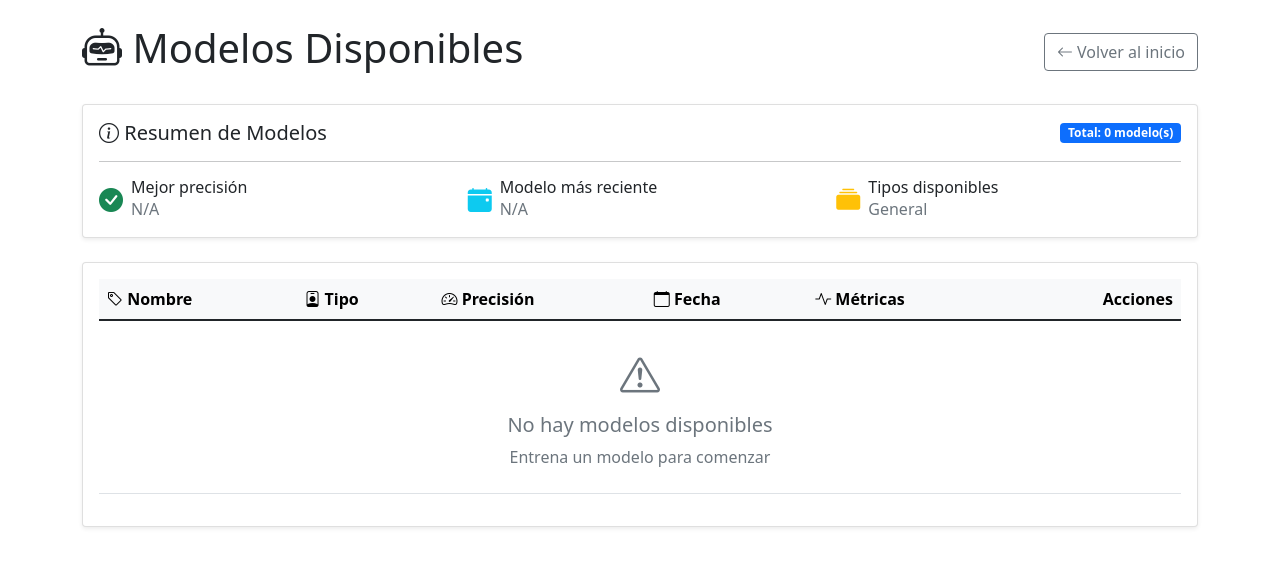
After one commit to Brayan7273/proyecto_consumidores, a Flask app: page /modelos in a window 1280 px wide. The commit adds this page. Shown: the top 567 px of the page. Run offline with Flask 3, Linux system fonts and the light colour scheme; some libraries are stand-ins or nearby versions.

Commit message:
Pantalla de modelos

```diff
--- a/app/routes.py
+++ b/app/routes.py
@@ -1,4 +1,4 @@
-from flask import render_template, request, redirect, send_file, url_for, flash, send_from_directory
+from flask import jsonify, render_template, request, redirect, send_file, url_for, flash, send_from_directory
 from werkzeug.utils import secure_filename
 from datetime import datetime
 import os
@@ -356,21 +356,25 @@ def entrenar_modelo(df):
 
     return model_path
 
+
 @app.route('/modelos')
 def modelos():
-    modelos = []
+    modelos_info = []
     for model_path in get_model_files():
         model_data = joblib.load(model_path)
-        modelos.append({
+        modelos_info.append({
             'nombre': os.path.basename(model_path),
+            'tipo_consumidor': 'General',  # O actualízalo si tu modelo es específico
+            'precision': model_data.get('accuracy', 'N/A'),
             'fecha': model_data['training_date'],
+            'metricas': model_data.get('report', {}),
             'ruta': model_path
         })
 
     # Ordenar por fecha (más reciente primero)
-    modelos.sort(key=lambda x: x['fecha'], reverse=True)
+    modelos_info.sort(key=lambda x: x['fecha'], reverse=True)
 
-    return render_template('modelos.html', modelos=modelos)
+    return render_template('modelos.html', modelos=modelos_info)
 
 @app.route('/predecir', methods=['GET', 'POST'])
 def predecir():
@@ -453,3 +457,26 @@ def eliminar_modelo(modelname):
         flash(f'Error al eliminar el modelo: {str(e)}', 'danger')
 
     return redirect(url_for('modelos'))
+
+@app.route('/metricas_modelo/<nombre>')
+def metricas_modelo(nombre):
+    model_path = os.path.join(MODEL_FOLDER, nombre)
+    if not os.path.exists(model_path):
+        return jsonify({"error": "Modelo no encontrado"}), 404
+
+    model_data = joblib.load(model_path)
+    return jsonify({
+        'nombre': nombre,
+        'precision': model_data.get('accuracy', 0),
+        'fecha': model_data['training_date'],
+        'metricas': model_data.get('report', {})
+    })
+
+@app.route('/seleccionar_modelo/<nombre>', methods=['POST'])
+def seleccionar_modelo(nombre):
+    session['modelo_seleccionado'] = nombre  # Usa Flask-Session
+    return jsonify({
+        'status': 'success',
+        'modelo': nombre,
+        'message': 'Modelo seleccionado para predicciones'
+    })
--- a/app/templates/base.html
+++ b/app/templates/base.html
@@ -42,6 +42,11 @@
                         </a>
                     </li>
                     <li class="nav-item">
+                        <a class="nav-link" href="{{ url_for('modelos') }}">
+                            <i class="bi bi-robot me-1"></i> Modelos
+                        </a>
+                    </li>
+                    <li class="nav-item">
                         <a class="nav-link" href="#">
                             <i class="bi bi-graph-up me-1"></i> Análisis
                         </a>
--- /dev/null
+++ b/app/templates/modelos.html
@@ -0,0 +1,375 @@
+
+<!DOCTYPE html>
+<html lang="es">
+<head>
+    <meta charset="UTF-8">
+    <title>Modelos Generados</title>
+    <link href="https://cdn.jsdelivr.net/npm/bootstrap@5.1.3/dist/css/bootstrap.min.css" rel="stylesheet">
+    <link rel="stylesheet" href="https://cdn.jsdelivr.net/npm/bootstrap-icons@1.8.1/font/bootstrap-icons.css">
+    <style>
+        .badge-accuracy {
+            font-size: 0.9em;
+            padding: 0.35em 0.65em;
+        }
+        .model-actions {
+            white-space: nowrap;
+        }
+        .progress {
+            height: 20px;
+            width: 100px;
+            margin-top: 5px;
+        }
+        .progress-bar {
+            background-color: #4CAF50;
+        }
+        pre {
+            background-color: #f8f9fa;
+            padding: 15px;
+            border-radius: 5px;
+        }
+    </style>
+</head>
+<body>
+    <div class="container mt-4">
+        <div class="d-flex justify-content-between align-items-center mb-4">
+            <h1><i class="bi bi-robot"></i> Modelos Disponibles</h1>
+            <a href="/" class="btn btn-outline-secondary">
+                <i class="bi bi-arrow-left"></i> Volver al inicio
+            </a>
+        </div>
+
+        <div class="card shadow-sm mb-4">
+            <div class="card-body">
+                <div class="d-flex justify-content-between align-items-center">
+                    <h5 class="card-title mb-0">
+                        <i class="bi bi-info-circle"></i> Resumen de Modelos
+                    </h5>
+                    <span class="badge bg-primary">
+                        Total: {{ modelos|length }} modelo(s)
+                    </span>
+                </div>
+                <hr>
+                <div class="row">
+                    <div class="col-md-4">
+                        <div class="d-flex align-items-center">
+                            <i class="bi bi-check-circle-fill text-success fs-4 me-2"></i>
+                            <div>
+                                <h6 class="mb-0">Mejor precisión</h6>
+                                <span class="text-muted">
+                                    {% if modelos %}
+                                        {{ (modelos|max(attribute='precision')).precision|round(2) }}%
+                                    {% else %}
+                                        N/A
+                                    {% endif %}
+                                </span>
+                            </div>
+                        </div>
+                    </div>
+                    <div class="col-md-4">
+                        <div class="d-flex align-items-center">
+                            <i class="bi bi-calendar-event-fill text-info fs-4 me-2"></i>
+                            <div>
+                                <h6 class="mb-0">Modelo más reciente</h6>
+                                <span class="text-muted">
+                                    {% if modelos %}
+                                        {{ modelos[0].fecha }}
+                                    {% else %}
+                                        N/A
+                                    {% endif %}
+                                </span>
+                            </div>
+                        </div>
+                    </div>
+                    <div class="col-md-4">
+                        <div class="d-flex align-items-center">
+                            <i class="bi bi-collection-fill text-warning fs-4 me-2"></i>
+                            <div>
+                                <h6 class="mb-0">Tipos disponibles</h6>
+                                <span class="text-muted">
+                                    {% set tipos = modelos|map(attribute='tipo_consumidor')|unique|list %}
+                                    {{ tipos|join(', ') if tipos else 'General' }}
+                                </span>
+                            </div>
+                        </div>
+                    </div>
+                </div>
+            </div>
+        </div>
+
+        <div class="card shadow-sm">
+            <div class="card-body">
+                <div class="table-responsive">
+                    <table class="table table-hover">
+                        <thead class="table-light">
+                            <tr>
+                                <th><i class="bi bi-tag"></i> Nombre</th>
+                                <th><i class="bi bi-person-badge"></i> Tipo</th>
+                                <th><i class="bi bi-speedometer2"></i> Precisión</th>
+                                <th><i class="bi bi-calendar"></i> Fecha</th>
+                                <th><i class="bi bi-activity"></i> Métricas</th>
+                                <th class="text-end">Acciones</th>
+                            </tr>
+                        </thead>
+                        <tbody>
+                            {% for modelo in modelos %}
+                            <tr>
+                                <td>
+                                    <strong>{{ modelo.nombre }}</strong>
+                                    {% if session.get('modelo_seleccionado') == modelo.nombre %}
+                                        <span class="badge bg-success ms-2">Seleccionado</span>
+                                    {% endif %}
+                                </td>
+                                <td>
+                                    <span class="badge bg-info text-dark">
+                                        {{ modelo.tipo_consumidor }}
+                                    </span>
+                                </td>
+                                <td>
+                                    <div class="d-flex align-items-center">
+                                        <div class="progress me-2">
+                                            <div class="progress-bar" role="progressbar"
+                                                 style="width: {{ modelo.precision * 100 }}%"
+                                                 aria-valuenow="{{ modelo.precision * 100 }}"
+                                                 aria-valuemin="0"
+                                                 aria-valuemax="100">
+                                            </div>
+                                        </div>
+                                        <span>{{ (modelo.precision * 100)|round(2) }}%</span>
+                                    </div>
+                                </td>
+                                <td>{{ modelo.fecha }}</td>
+                                <td>
+                                    <button class="btn btn-sm btn-outline-primary"
+                                            onclick="verMetricas('{{ modelo.nombre }}')">
+                                        <i class="bi bi-graph-up"></i> Ver
+                                    </button>
+                                </td>
+                                <td class="model-actions text-end">
+                                    <div class="btn-group" role="group">
+                                        <button class="btn btn-sm btn-success"
+                                                onclick="seleccionarModelo('{{ modelo.nombre }}')"
+                                                {% if session.get('modelo_seleccionado') == modelo.nombre %}disabled{% endif %}>
+                                            <i class="bi bi-check-circle"></i> Usar
+                                        </button>
+                                        <a href="/descargar_modelo/{{ modelo.nombre }}"
+                                           class="btn btn-sm btn-outline-secondary">
+                                            <i class="bi bi-download"></i>
+                                        </a>
+                                        <button class="btn btn-sm btn-outline-danger"
+                                                onclick="confirmarEliminacion('{{ modelo.nombre }}')">
+                                            <i class="bi bi-trash"></i>
+                                        </button>
+                                    </div>
+                                </td>
+                            </tr>
+                            {% else %}
+                            <tr>
+                                <td colspan="6" class="text-center text-muted py-4">
+                                    <i class="bi bi-exclamation-triangle fs-1"></i>
+                                    <h5 class="mt-2">No hay modelos disponibles</h5>
+                                    <p class="mb-0">Entrena un modelo para comenzar</p>
+                                </td>
+                            </tr>
+                            {% endfor %}
+                        </tbody>
+                    </table>
+                </div>
+            </div>
+        </div>
+    </div>
+
+    <!-- Modal para métricas -->
+    <div class="modal fade" id="metricasModal" tabindex="-1" aria-hidden="true">
+        <div class="modal-dialog modal-lg">
+            <div class="modal-content">
+                <div class="modal-header bg-light">
+                    <h5 class="modal-title">
+                        <i class="bi bi-graph-up"></i> Detalles del Modelo
+                    </h5>
+                    <button type="button" class="btn-close" data-bs-dismiss="modal" aria-label="Close"></button>
+                </div>
+                <div class="modal-body" id="metricasDetalle">
+                    <div class="text-center py-4">
+                        <div class="spinner-border text-primary" role="status">
+                            <span class="visually-hidden">Cargando...</span>
+                        </div>
+                        <p class="mt-2">Cargando métricas del modelo...</p>
+                    </div>
+                </div>
+                <div class="modal-footer">
+                    <button type="button" class="btn btn-secondary" data-bs-dismiss="modal">
+                        <i class="bi bi-x-circle"></i> Cerrar
+                    </button>
+                </div>
+            </div>
+        </div>
+    </div>
+
+    <!-- Modal de confirmación -->
+    <div class="modal fade" id="confirmModal" tabindex="-1" aria-hidden="true">
+        <div class="modal-dialog">
+            <div class="modal-content">
+                <div class="modal-header bg-warning text-dark">
+                    <h5 class="modal-title">
+                        <i class="bi bi-exclamation-triangle"></i> Confirmar acción
+                    </h5>
+                    <button type="button" class="btn-close" data-bs-dismiss="modal" aria-label="Close"></button>
+                </div>
+                <div class="modal-body">
+                    <p>¿Estás seguro que deseas eliminar este modelo? Esta acción no se puede deshacer.</p>
+                    <p class="fw-bold" id="modeloAEliminar"></p>
+                </div>
+                <div class="modal-footer">
+                    <button type="button" class="btn btn-secondary" data-bs-dismiss="modal">
+                        <i class="bi bi-x-circle"></i> Cancelar
+                    </button>
+                    <button type="button" class="btn btn-danger" id="confirmDeleteBtn">
+                        <i class="bi bi-trash"></i> Eliminar
+                    </button>
+                </div>
+            </div>
+        </div>
+    </div>
+
+    <script src="https://cdn.jsdelivr.net/npm/bootstrap@5.1.3/dist/js/bootstrap.bundle.min.js"></script>
+    <script>
+        // Función para ver métricas detalladas
+        function verMetricas(nombre) {
+            const modal = new bootstrap.Modal(document.getElementById('metricasModal'));
+            const detalle = document.getElementById('metricasDetalle');
+
+            detalle.innerHTML = `
+                <div class="text-center py-4">
+                    <div class="spinner-border text-primary" role="status">
+                        <span class="visually-hidden">Cargando...</span>
+                    </div>
+                    <p class="mt-2">Cargando métricas del modelo...</p>
+                </div>
+            `;
+
+            modal.show();
+
+            fetch(`/metricas_modelo/${encodeURIComponent(nombre)}`)
+                .then(response => response.json())
+                .then(data => {
+                    let html = `
+                        <div class="row">
+                            <div class="col-md-6">
+                                <h5><i class="bi bi-info-circle"></i> Información Básica</h5>
+                                <ul class="list-group list-group-flush mb-3">
+                                    <li class="list-group-item d-flex justify-content-between align-items-center">
+                                        <span>Nombre:</span>
+                                        <span class="fw-bold">${data.nombre}</span>
+                                    </li>
+                                    <li class="list-group-item d-flex justify-content-between align-items-center">
+                                        <span>Tipo de consumidor:</span>
+                                        <span class="badge bg-info text-dark">${data.tipo_consumidor}</span>
+                                    </li>
+                                    <li class="list-group-item d-flex justify-content-between align-items-center">
+                                        <span>Precisión global:</span>
+                                        <span class="badge bg-success">${(data.precision * 100).toFixed(2)}%</span>
+                                    </li>
+                                    <li class="list-group-item d-flex justify-content-between align-items-center">
+                                        <span>Fecha de creación:</span>
+                                        <span>${data.fecha}</span>
+                                    </li>
+                                </ul>
+                            </div>
+                            <div class="col-md-6">
+                                <h5><i class="bi bi-bar-chart"></i> Resumen de Métricas</h5>
+                                <div class="card">
+                                    <div class="card-body">
+                                        <pre class="mb-0">${JSON.stringify(data.metricas, null, 2)}</pre>
+                                    </div>
+                                </div>
+                            </div>
+                        </div>
+                    `;
+                    detalle.innerHTML = html;
+                })
+                .catch(error => {
+                    detalle.innerHTML = `
+                        <div class="alert alert-danger">
+                            <i class="bi bi-exclamation-triangle"></i> Error al cargar las métricas: ${error}
+                        </div>
+                    `;
+                });
+        }
+
+        // Función para seleccionar modelo
+        function seleccionarModelo(nombre) {
+            fetch(`/seleccionar_modelo/${encodeURIComponent(nombre)}`, {
+                method: 'POST',
+                headers: {
+                    'Content-Type': 'application/json',
+                }
+            })
+            .then(response => response.json())
+            .then(data => {
+                if(data.status === 'success') {
+                    // Mostrar notificación
+                    const toastHTML = `
+                        <div class="toast align-items-center text-white bg-success border-0 show" role="alert" aria-live="assertive" aria-atomic="true">
+                            <div class="d-flex">
+                                <div class="toast-body">
+                                    <i class="bi bi-check-circle-fill me-2"></i>
+                                    ${data.message}
+                                </div>
+                                <button type="button" class="btn-close btn-close-white me-2 m-auto" data-bs-dismiss="toast" aria-label="Close"></button>
+                            </div>
+                        </div>
+                    `;
+
+                    const toastContainer = document.createElement('div');
+                    toastContainer.innerHTML = toastHTML;
+                    toastContainer.style.position = 'fixed';
+                    toastContainer.style.top = '20px';
+                    toastContainer.style.right = '20px';
+                    toastContainer.style.zIndex = '9999';
+                    document.body.appendChild(toastContainer);
+
+                    // Eliminar después de 3 segundos
+                    setTimeout(() => {
+                        toastContainer.remove();
+                        location.reload(); // Recargar para actualizar el estado
+                    }, 3000);
+                } else {
+                    alert(`Error: ${data.message || 'No se pudo seleccionar el modelo'}`);
+                }
+            })
+            .catch(error => {
+                alert(`Error al seleccionar el modelo: ${error}`);
+            });
+        }
+
+        // Funciones para eliminar modelo
+        let modeloActualAEliminar = null;
+
+        function confirmarEliminacion(nombre) {
+            modeloActualAEliminar = nombre;
+            document.getElementById('modeloAEliminar').textContent = nombre;
+            const modal = new bootstrap.Modal(document.getElementById('confirmModal'));
+            modal.show();
+        }
+
+        document.getElementById('confirmDeleteBtn').addEventListener('click', function() {
+            if(modeloActualAEliminar) {
+                fetch(`/eliminar_modelo/${encodeURIComponent(modeloActualAEliminar)}`, {
+                    method: 'POST'
+                })
+                .then(response => response.json())
+                .then(data => {
+                    if(data.status === 'success') {
+                        location.reload();
+                    } else {
+                        alert(`Error: ${data.message || 'No se pudo eliminar el modelo'}`);
+                    }
+                })
+                .catch(error => {
+                    alert(`Error al eliminar el modelo: ${error}`);
+                });
+            }
+        });
+    </script>
+</body>
+</html>
```
Also changed, not shown: 3 other files.
